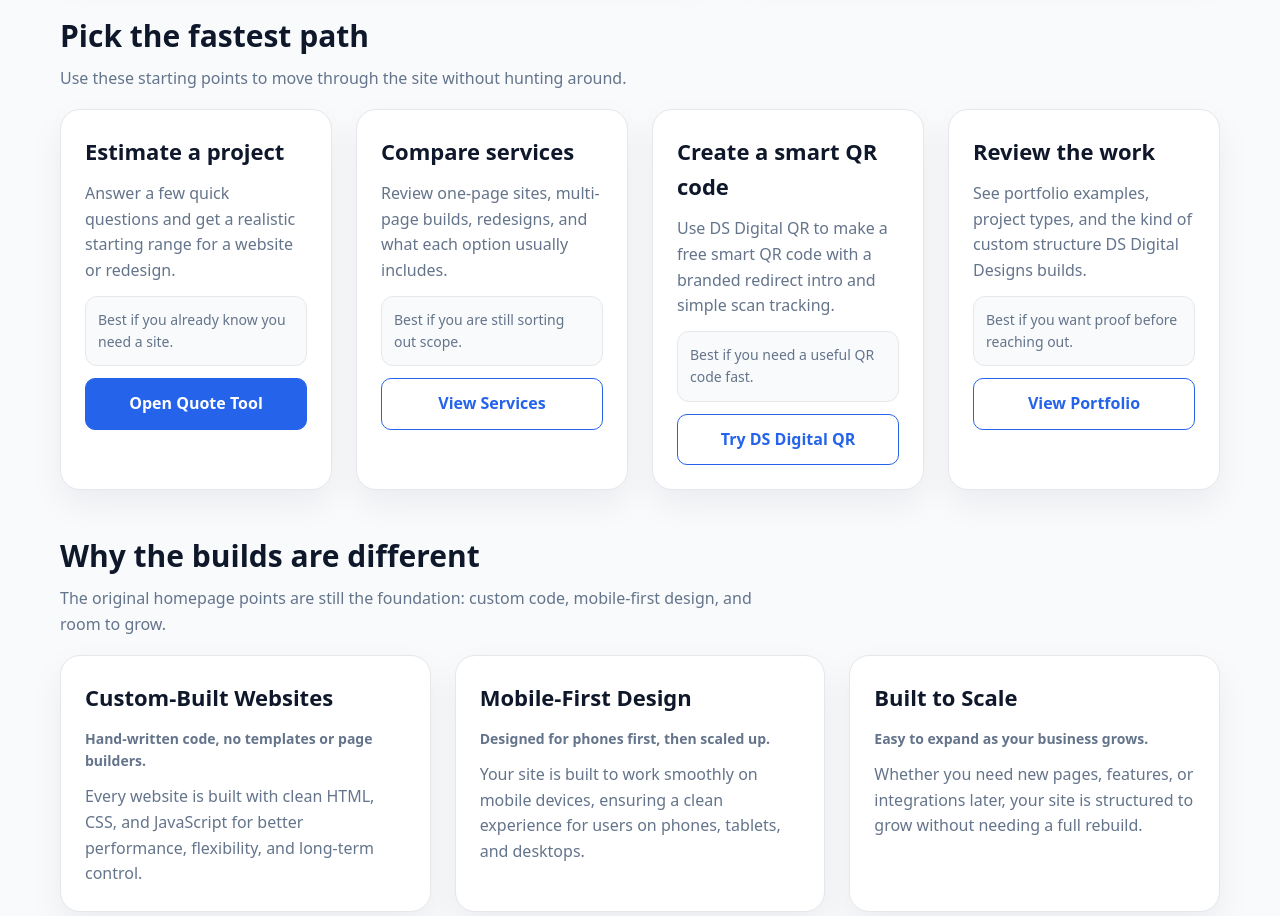
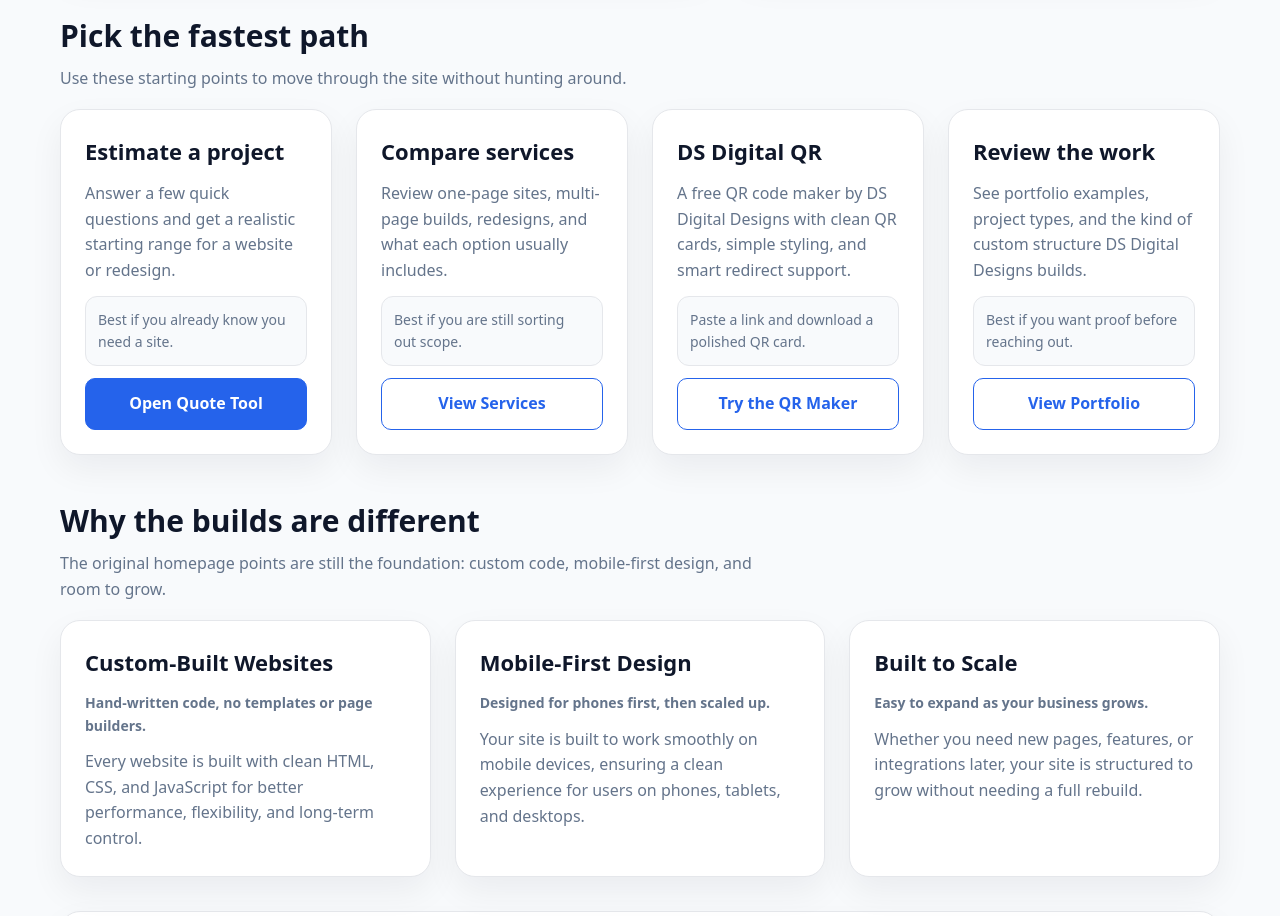
Before and after one commit to dylanmsprouse3455/DS-digital, a plain HTML site: page index.html in a window 1280 px wide. Shown: the part 780-1696 px from the top of the page. Drawn offline with Linux system fonts and the light colour scheme.

Commit message:
Add DS Digital QR to homepage and navigation

```diff
--- a/index.html
+++ b/index.html
@@ -40,7 +40,7 @@
 <nav id="menu" aria-label="Main navigation">
 <a href="index.html">Home</a>
 <a href="services-v2.html">Services</a>
-<a href="qr/">DS Digital QR</a>
+<a href="/qr/">DS Digital QR</a>
 <a href="quote-v2.html">Get a Quote</a>
 <a href="contact-v2.html">Contact</a>
 <a href="blog-v2.html">Blog</a>
@@ -56,7 +56,7 @@
     <p>I design and build modern, high-performance websites for small businesses that need clarity, credibility, and a strong online presence.</p>
     <div class="hero-actions">
       <a href="quote-v2.html" class="btn">Get a Quote</a>
-      <a href="qr/" class="btn secondary">Create a Free QR Code</a>
+      <a href="/qr/" class="btn secondary">Create a Free QR Code</a>
       <a href="services-v2.html" class="btn secondary">View Services</a>
       <a href="https://www.instagram.com/dylan_sprouse_web_designer" target="_blank" rel="noopener" class="btn instagram">Follow on Instagram</a>
     </div>
@@ -80,7 +80,7 @@
 <section class="paths" aria-label="Homepage paths">
   <article class="path-card"><h3>Estimate a project</h3><p>Answer a few quick questions and get a realistic starting range for a website or redesign.</p><p class="outcome">Best if you already know you need a site.</p><a href="quote-v2.html" class="btn">Open Quote Tool</a></article>
   <article class="path-card"><h3>Compare services</h3><p>Review one-page sites, multi-page builds, redesigns, and what each option usually includes.</p><p class="outcome">Best if you are still sorting out scope.</p><a href="services-v2.html" class="btn secondary">View Services</a></article>
-  <article class="path-card"><h3>Create a smart QR code</h3><p>Use DS Digital QR to make a free smart QR code with a branded redirect intro and simple scan tracking.</p><p class="outcome">Best if you need a useful QR code fast.</p><a href="qr/" class="btn secondary">Try DS Digital QR</a></article>
+  <article class="path-card"><h3>DS Digital QR</h3><p>A free QR code maker by DS Digital Designs with clean QR cards, simple styling, and smart redirect support.</p><p class="outcome">Paste a link and download a polished QR card.</p><a href="/qr/" class="btn secondary">Try the QR Maker</a></article>
   <article class="path-card"><h3>Review the work</h3><p>See portfolio examples, project types, and the kind of custom structure DS Digital Designs builds.</p><p class="outcome">Best if you want proof before reaching out.</p><a href="portfolio-v3.html" class="btn secondary">View Portfolio</a></article>
 </section>
 
@@ -100,7 +100,7 @@
   <div class="site-links">
     <a href="index.html">Home</a>
     <a href="services-v2.html">Services</a>
-    <a href="qr/">DS Digital QR</a>
+    <a href="/qr/">DS Digital QR</a>
     <a href="quote-v2.html">Get a Quote</a>
     <a href="contact-v2.html">Contact</a>
     <a href="blog-v2.html">Blog</a>
--- a/sitemap.xml
+++ b/sitemap.xml
@@ -20,7 +20,7 @@
   </url>
   <url>
     <loc>https://dsdigitaldesigns.org/qr/</loc>
-    <lastmod>2026-05-14</lastmod>
+    <lastmod>2026-05-24</lastmod>
     <changefreq>monthly</changefreq>
     <priority>0.9</priority>
   </url>
```
Also changed, not shown: components/nav-v2.html (+1 -1 lines), components/nav.html (+1 -1 lines), README-modular-pages-list.md, README-modular-system.md.
